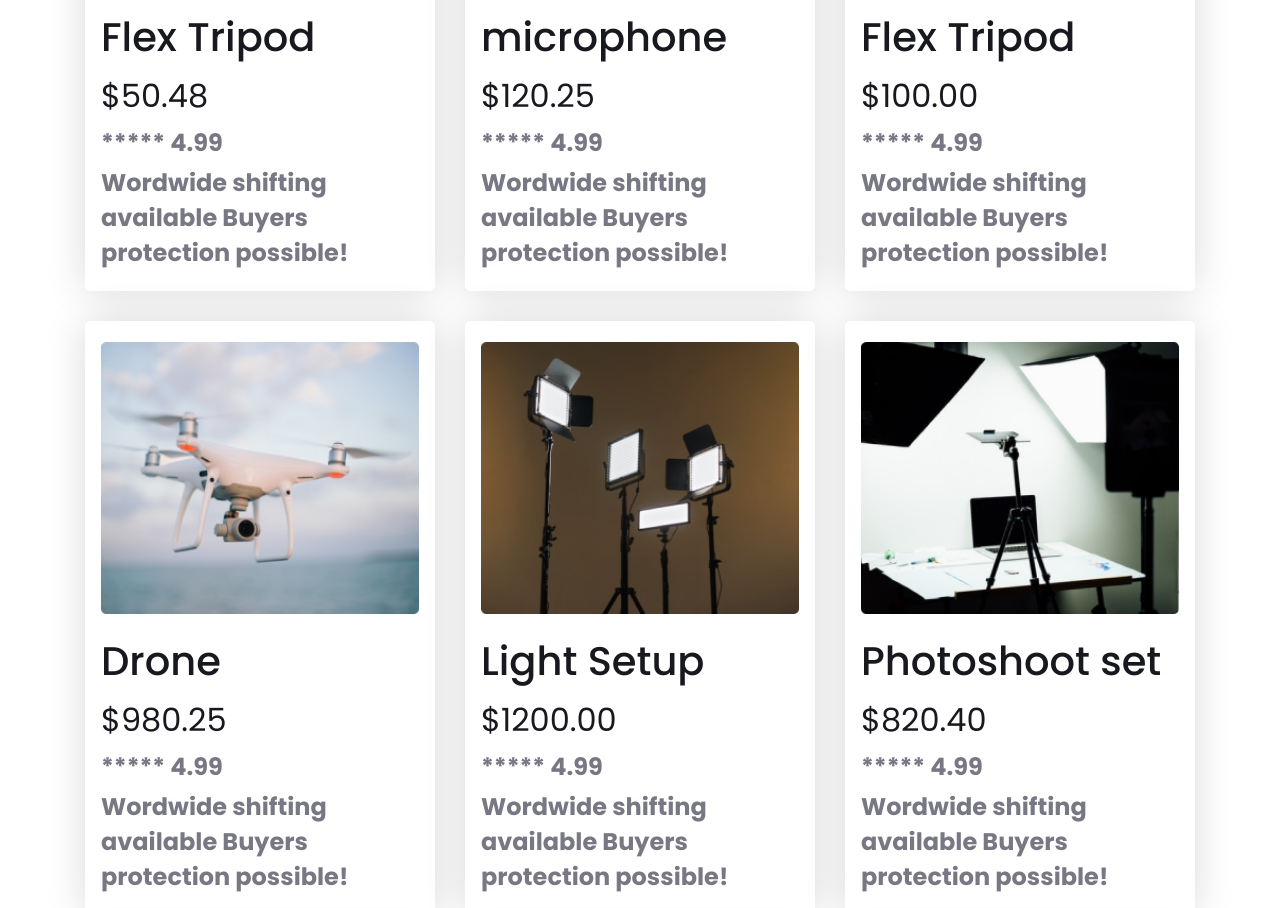
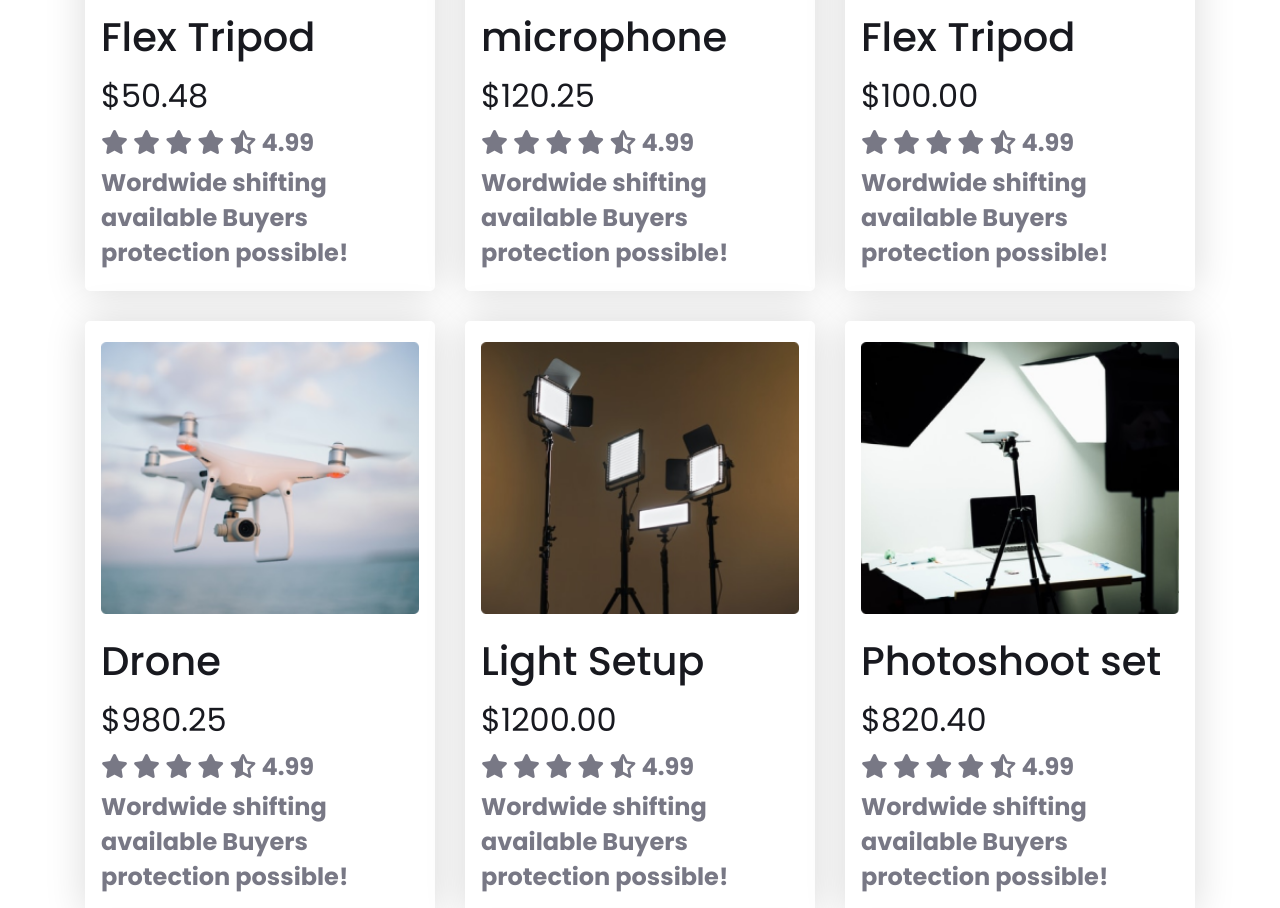
Before and after one commit to HabiburRahmanZihad/influencer-gear-web, a plain HTML site: page index.html in a window 1280 px wide. Shown: the part 1660-2568 px from the top of the page. Drawn offline with Linux system fonts and the light colour scheme.

Commit message:
final code

```diff
--- a/index.html
+++ b/index.html
@@ -72,7 +72,11 @@
                         <img src="images/tripod.png" alt="" class="A tripod">
                         <h4 class="collection-card-title dark-2">Flex Tripod</h4>
                         <h4 class="collection-card-number dark-2">$50.48</h4>
-                        <p class="collection-card-subtitle dark-3">*****  4.99</p>
+                        <p class="collection-card-subtitle dark-3"><i class="fa-solid fa-star"></i>
+                            <i class="fa-solid fa-star"></i>
+                            <i class="fa-solid fa-star"></i>
+                            <i class="fa-solid fa-star"></i>
+                            <i class="fa-solid fa-star-half-stroke"></i>  4.99</p>
                         <p class="collection-card-subtitle dark-3">Wordwide shifting available Buyers protection possible!</p>
                     </div>
                 </div>
@@ -81,7 +85,11 @@
                         <img src="images/mic.png" alt="" class="A mic">
                         <h4 class="collection-card-title dark-2">microphone</h4>
                         <h4 class="collection-card-number dark-2">$120.25</h4>
-                        <p class="collection-card-subtitle dark-3">*****  4.99</p>
+                        <p class="collection-card-subtitle dark-3"><i class="fa-solid fa-star"></i>
+                            <i class="fa-solid fa-star"></i>
+                            <i class="fa-solid fa-star"></i>
+                            <i class="fa-solid fa-star"></i>
+                            <i class="fa-solid fa-star-half-stroke"></i>  4.99</p>
                         <p class="collection-card-subtitle dark-3">Wordwide shifting available Buyers protection possible!</p>
                     </div>
                 </div>
@@ -90,7 +98,11 @@
                         <img src="images/airpod.png" alt="" class="A airpod">
                         <h4 class="collection-card-title dark-2">Flex Tripod</h4>
                         <h4 class="collection-card-number dark-2">$100.00</h4>
-                        <p class="collection-card-subtitle dark-3">*****  4.99</p>
+                        <p class="collection-card-subtitle dark-3"><i class="fa-solid fa-star"></i>
+                            <i class="fa-solid fa-star"></i>
+                            <i class="fa-solid fa-star"></i>
+                            <i class="fa-solid fa-star"></i>
+                            <i class="fa-solid fa-star-half-stroke"></i>  4.99</p>
                         <p class="collection-card-subtitle dark-3">Wordwide shifting available Buyers protection possible!</p>
                     </div>
                 </div>
@@ -99,7 +111,11 @@
                         <img src="images/drone.png" alt="" class="A Drone">
                         <h4 class="collection-card-title dark-2">Drone</h4>
                         <h4 class="collection-card-number dark-2">$980.25</h4>
-                        <p class="collection-card-subtitle dark-3">*****  4.99</p>
+                        <p class="collection-card-subtitle dark-3"><i class="fa-solid fa-star"></i>
+                            <i class="fa-solid fa-star"></i>
+                            <i class="fa-solid fa-star"></i>
+                            <i class="fa-solid fa-star"></i>
+                            <i class="fa-solid fa-star-half-stroke"></i>  4.99</p>
                         <p class="collection-card-subtitle dark-3">Wordwide shifting available Buyers protection possible!</p>
                     </div>
                 </div>
@@ -108,7 +124,11 @@
                         <img src="images/lights.png" alt="" class="lights">
                         <h4 class="collection-card-title dark-2">Light Setup</h4>
                         <h4 class="collection-card-number dark-2">$1200.00</h4>
-                        <p class="collection-card-subtitle dark-3">*****  4.99</p>
+                        <p class="collection-card-subtitle dark-3"><i class="fa-solid fa-star"></i>
+                            <i class="fa-solid fa-star"></i>
+                            <i class="fa-solid fa-star"></i>
+                            <i class="fa-solid fa-star"></i>
+                            <i class="fa-solid fa-star-half-stroke"></i>  4.99</p>
                         <p class="collection-card-subtitle dark-3">Wordwide shifting available Buyers protection possible!</p>
                     </div>
                 </div>
@@ -117,7 +137,11 @@
                         <img src="images/setup.png" alt="" class="Studio setup">
                         <h4 class="collection-card-title dark-2">Photoshoot set</h4>
                         <h4 class="collection-card-number dark-2">$820.40</h4>
-                        <p class="collection-card-subtitle dark-3">*****  4.99</p>
+                        <p class="collection-card-subtitle dark-3"><i class="fa-solid fa-star"></i>
+                            <i class="fa-solid fa-star"></i>
+                            <i class="fa-solid fa-star"></i>
+                            <i class="fa-solid fa-star"></i>
+                            <i class="fa-solid fa-star-half-stroke"></i>  4.99</p>
                         <p class="collection-card-subtitle dark-3">Wordwide shifting available Buyers protection possible!</p>
                     </div>
                 </div>
@@ -126,7 +150,11 @@
                         <img src="images/camera.png" alt="" class="Vloging camera">
                         <h4 class="collection-card-title dark-2">Vlogging Camera</h4>
                         <h4 class="collection-card-number dark-2">$1800.80</h4>
-                        <p class="collection-card-subtitle dark-3">*****  4.99</p>
+                        <p class="collection-card-subtitle dark-3"><i class="fa-solid fa-star"></i>
+                            <i class="fa-solid fa-star"></i>
+                            <i class="fa-solid fa-star"></i>
+                            <i class="fa-solid fa-star"></i>
+                            <i class="fa-solid fa-star-half-stroke"></i>  4.99</p>
                         <p class="collection-card-subtitle dark-3">Wordwide shifting available Buyers protection possible!</p>
                     </div>
                 </div>
@@ -135,7 +163,11 @@
                         <img src="images/single-light.png" alt="" class="Green Screen">
                         <h4 class="collection-card-title dark-2">Green Screen</h4>
                         <h4 class="collection-card-number dark-2">$25.48</h4>
-                        <p class="collection-card-subtitle dark-3">*****  4.99</p>
+                        <p class="collection-card-subtitle dark-3"><i class="fa-solid fa-star"></i>
+                            <i class="fa-solid fa-star"></i>
+                            <i class="fa-solid fa-star"></i>
+                            <i class="fa-solid fa-star"></i>
+                            <i class="fa-solid fa-star-half-stroke"></i>  4.99</p>
                         <p class="collection-card-subtitle dark-3">Wordwide shifting available Buyers protection possible!</p>
                     </div>
                 </div>
@@ -144,7 +176,11 @@
                         <img src="images/action.png" alt="" class="Action Camera">
                         <h4 class="collection-card-title dark-2">Action Camera</h4>
                         <h4 class="collection-card-number dark-2">$380.00s</h4>
-                        <p class="collection-card-subtitle dark-3">*****  4.99</p>
+                        <p class="collection-card-subtitle dark-3"><i class="fa-solid fa-star"></i>
+                            <i class="fa-solid fa-star"></i>
+                            <i class="fa-solid fa-star"></i>
+                            <i class="fa-solid fa-star"></i>
+                            <i class="fa-solid fa-star-half-stroke"></i>  4.99</p>
                         <p class="collection-card-subtitle dark-3">Wordwide shifting available Buyers protection possible!</p>
                     </div>
                 </div>
--- a/styles/style.css
+++ b/styles/style.css
@@ -160,7 +160,6 @@ header{
 .collection-card{
     padding: 16px;
     max-width: 329px;
-    /* max-height: 500px; */
     max-height: auto;
     border-radius: 5px;
     box-shadow: 0px 0px 40px 0px rgba(0, 0, 0, 0.15);
```
